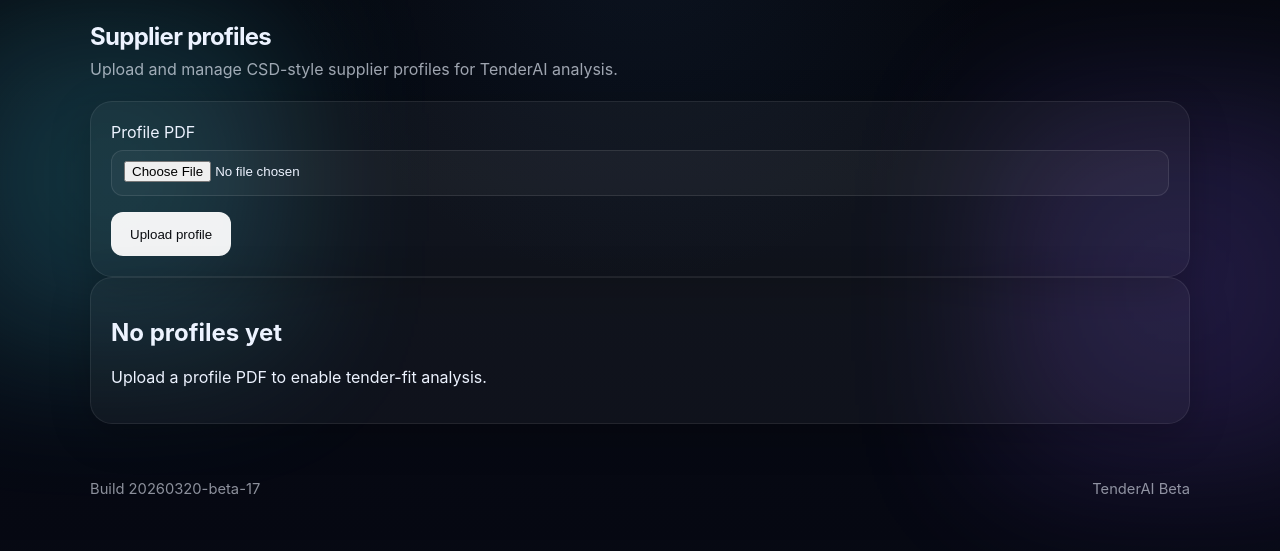
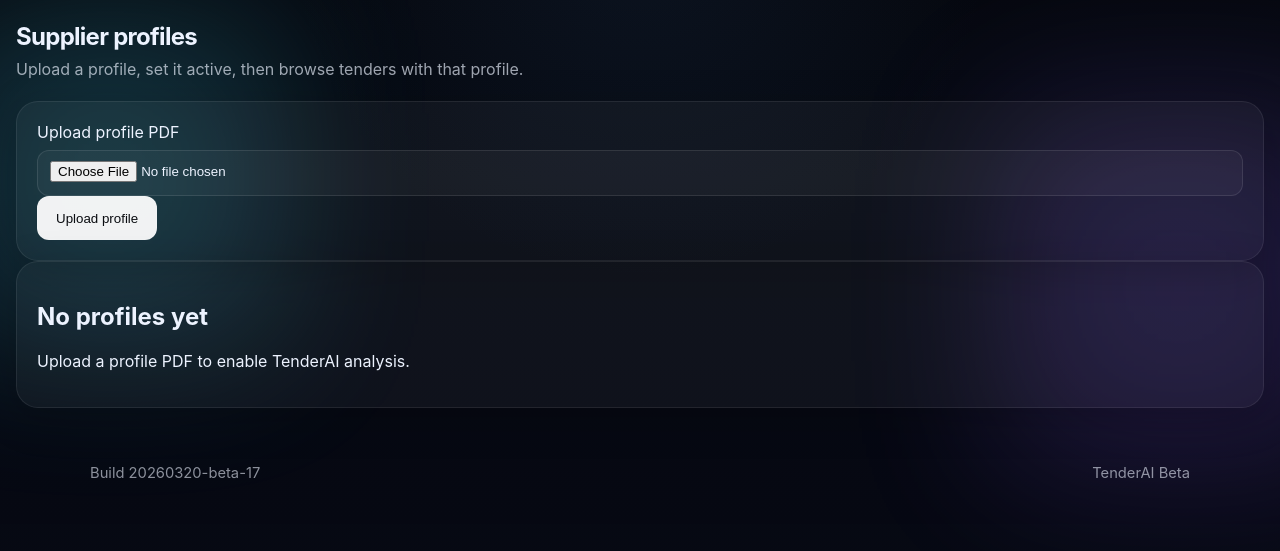
Before and after one commit to veza-sawbn/tenderai-kitchen, a Flask app: page /profiles in a window 1280 px wide. Shown: the part 73-624 px from the top of the page. Run offline with Flask 3, Linux system fonts and the light colour scheme.

Commit message:
Update profiles.html

```diff
--- a/templates/profiles.html
+++ b/templates/profiles.html
@@ -2,61 +2,85 @@
 {% set title = "Supplier profiles · TenderAI Beta" %}
 
 {% block content %}
-<section class="section shell">
+<section class="section shell shell-wide">
   <div class="section-head">
     <h1>Supplier profiles</h1>
-    <p>Upload and manage CSD-style supplier profiles for TenderAI analysis.</p>
+    <p>Upload a profile, set it active, then browse tenders with that profile.</p>
   </div>
 
-  <form id="upload-form" class="card upload-card" enctype="multipart/form-data">
-    <div class="upload-input">
-      <label for="file">Profile PDF</label>
-      <input id="file" name="file" type="file" accept=".pdf" required>
+  {% if active_profile %}
+    <div class="flash flash-success">
+      Active profile: <strong>{{ active_profile.company_name or active_profile.file_name }}</strong>
+      · <a class="text-link" href="{{ url_for('tenders_page', profile_id=active_profile.id) }}">Browse tenders with this profile</a>
     </div>
+  {% endif %}
 
-    <div class="card-actions">
-      <button id="upload-button" class="btn btn-primary" type="submit">Upload profile</button>
-      <p id="upload-status" class="meta-muted"></p>
-    </div>
-  </form>
+  <div class="upload-card card">
+    <form id="upload-form" enctype="multipart/form-data">
+      <label class="upload-input">
+        <span>Upload profile PDF</span>
+        <input id="profile-file-input" type="file" name="file" accept="application/pdf" required>
+      </label>
+
+      <button id="upload-button" class="btn btn-primary" type="submit">
+        Upload profile
+      </button>
+    </form>
+
+    <div id="upload-status" class="upload-status"></div>
+  </div>
 
   <div class="analysis-grid">
     {% for profile in profiles %}
       <article class="card profile-card">
-        <div class="card-top">
-          <div>
-            <div class="meta-row">
-              {% if profile.is_active %}
-                <span class="meta-pill">Active</span>
-              {% endif %}
-              <span class="meta-muted">{{ profile.uploaded_at }}</span>
-            </div>
-            <h2>{{ profile.company_name or profile.file_name }}</h2>
-          </div>
+        <div class="meta-row">
+          {% if profile.is_active %}
+            <span class="meta-pill active">Active</span>
+          {% else %}
+            <span class="meta-pill">Stored</span>
+          {% endif %}
+          <span class="meta-muted">{{ profile.uploaded_at[:10] }}</span>
         </div>
 
+        <h2>{{ profile.company_name or profile.file_name }}</h2>
         <p class="card-copy">{{ profile.summary_text or "Profile processed and stored." }}</p>
 
         <div class="detail-stack">
           <div>
             <strong>Capabilities</strong>
-            <p>{{ (profile.keywords or [])[:5] | join(", ") or "No structured keywords yet" }}</p>
+            <p>{{ (profile.keywords or [])[:5] | join(", ") or "Not clearly detected" }}</p>
           </div>
+
           <div>
             <strong>Coverage</strong>
-            <p>{{ (profile.provinces or [])[:5] | join(", ") or "Not detected" }}</p>
+            <p>{{ (profile.provinces or [])[:5] | join(", ") or "Not clearly detected" }}</p>
+          </div>
+
+          <div>
+            <strong>Accreditations</strong>
+            <p>{{ (profile.accreditations or [])[:4] | join(", ") or "Not clearly detected" }}</p>
           </div>
         </div>
 
         <div class="card-actions">
-          <button class="btn btn-secondary activate-profile" data-profile-id="{{ profile.id }}">Set active</button>
-          <button class="btn btn-ghost delete-profile" data-profile-id="{{ profile.id }}">Delete</button>
+          {% if not profile.is_active %}
+            <button class="btn btn-secondary activate-profile" data-profile-id="{{ profile.id }}">
+              Set active
+            </button>
+          {% else %}
+            <a class="btn btn-primary" href="{{ url_for('tenders_page', profile_id=profile.id) }}">
+              Browse tenders
+            </a>
+          {% endif %}
+          <button class="btn btn-ghost delete-profile" data-profile-id="{{ profile.id }}">
+            Delete
+          </button>
         </div>
       </article>
     {% else %}
       <div class="card empty-card">
         <h2>No profiles yet</h2>
-        <p>Upload a profile PDF to enable tender-fit analysis.</p>
+        <p>Upload a profile PDF to enable TenderAI analysis.</p>
       </div>
     {% endfor %}
   </div>
@@ -71,6 +95,7 @@
     if (uploadForm) {
       uploadForm.addEventListener("submit", async (event) => {
         event.preventDefault();
+
         uploadButton.disabled = true;
         uploadButton.textContent = "Processing…";
         uploadStatus.textContent = "Uploading profile…";
@@ -126,7 +151,7 @@
 
         if (response.ok) {
           localStorage.setItem("active_profile_id", data.active_profile_id);
-          window.location.reload();
+          window.location.href = `/tenders?profile_id=${encodeURIComponent(data.active_profile_id)}`;
         } else {
           window.TenderAI.hideProcessing();
         }
```
